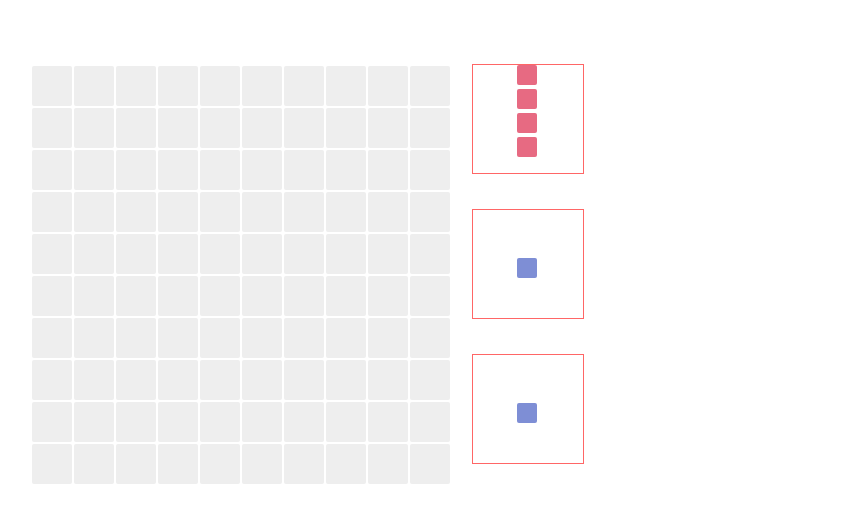
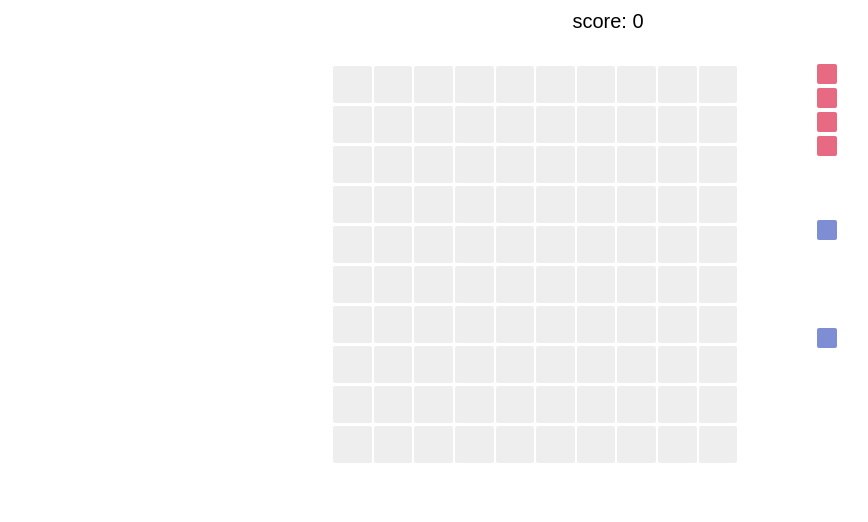
Before and after one commit to imgss/react-1010, a React (Create React App) app: page / in a window 1280 px wide. Shown: the top 522 px of the page, without its empty margins (32-900 px from the left). Built offline with nearby package versions, Linux system fonts and the light colour scheme.

Commit message:
可以加分数

```diff
--- a/src/App.css
+++ b/src/App.css
@@ -6,6 +6,7 @@
 .App{
   display: flex;
   padding: 5%;
+  justify-content: center;
   box-sizing: border-box;
   width: 100%;
   position: absolute;
@@ -18,23 +19,31 @@
 }
 .color{
   position: absolute;
-
+  top: 0;
+  left: 0;
 }
 .container{
   height: 400px;
   width: 110px;
   display: flex;
   flex-direction: column;
-  justify-content: space-between;
+  justify-content: flex-start;
   margin-left: 20px;
 }
 
 .block_container{
-  border: 1px solid #f66;
   transition: transform .1s ease;
   transform-origin:100% 100%;/*鼠标的位置在3/3的位置*/
   height: 108px;
   width: 110px;
+}
+
+.score{
+  font-size: 20px;
+  text-align: center;
+  width: 100%;
+  position: fixed;
+  top: 10px;
 }
 
 .block_cell{
@@ -46,8 +55,8 @@
 }
 
 .cell{
-  width: 40px;
-  height: 40px;
+  width: 9.2%;
+  height: 9.2%;
   background: #eee;
   display: inline-block;
   padding: 0;
@@ -58,3 +67,13 @@
   z-index: 10;
   background-color: transparent;
 }
+@media screen and (max-width:420px){
+  .App{
+    flex-direction: column;
+  }
+  .container{
+    flex-direction: row;
+    width: 100%;
+    height: 110px
+  }
+}
--- a/src/App.js
+++ b/src/App.js
@@ -23,6 +23,7 @@ class App extends Component {
 
     this.state = {
       srcCells : this.initSrcCells(),
+      score: 0,
       targetCells,
       isDragging: false,
       canDrop: true,
@@ -57,13 +58,24 @@ class App extends Component {
   }
   //放置方块
   handleDrop(i){
-    if(this.state.canDrop){
+    let onGrid = false;//判断方块是不是在栅格上
+    let cells = this.state.targetCells
+    for (let i = 0; i < 10; i++) {
+      for (let j = 0; j < 10; j++) {
+        if(cells[i][j].color === SHADOW_COLOR){
+          onGrid = true;
+          break;
+        }
+      }
+    }
+    if(this.state.canDrop && onGrid){
       console.log('可以放')
-      let cells = this.state.targetCells;
+      let score = this.state.score;
       let color = this.state.dragBlock.color;
       for (let i = 0; i < 10; i++) {
         for (let j = 0; j < 10; j++) {
           if (cells[i][j].color === SHADOW_COLOR) {
+            score += 1;
             cells[i][j] = {
               color: color,
               fill: 1
@@ -74,15 +86,16 @@ class App extends Component {
       let srcCells = this.state.srcCells;
       let index = this.state.srcCells.indexOf(this.state.dragBlock)
       srcCells.splice(index, 1)
-      console.log({index},srcCells)
       if(srcCells.length === 0){
         srcCells = this.initSrcCells()
       }
       this.setState({
         targetCells: cells,
+        score: score,
         isDragging: false,
         srcCells: srcCells
       });
+      this.clearBlock();
     }else{
       console.log('不可以放')
       let srcCells = this.state.srcCells;
@@ -95,6 +108,36 @@ class App extends Component {
         canDrop: true
       });
     }
+  }
+
+  clearBlock(){//消除方块
+    let cells = this.state.targetCells;
+    let score = this.state.score;
+    //行检测
+    for (let i = 0; i < 10; i++) {
+      if(cells[i].every(cell => cell.fill)){
+        score += 10;
+        for(let cell of cells[i]){
+          cell.fill = 0;
+          cell.color = 'transparent';
+        }
+      }
+    }
+    //列检测
+    for (let i = 0; i < 10; i++) {
+      if(cells.every(row => row[i].fill)){
+        score += 10;
+        for(let row of cells){
+          row[i].fill = 0;
+          row[i].color = 'transparent';
+        }
+      }
+    }
+    this.setState({
+      targetCells: cells,
+      score
+    })
+
   }
 
   clearShadow(){
@@ -144,7 +187,10 @@ class App extends Component {
 
   render() {
     return (
+        <div >
+          <div className="score">score: {this.state.score}</div>
           <div className="App">
+          <div style={{position:'relative'}}>
             <Grid />
             <ColorGrid
               isDragging={this.state.isDragging}
@@ -152,10 +198,12 @@ class App extends Component {
               block={this.state.dragBlock}
               onBlockMove={this.drawShadow}
             />
+          </div>
           <Blocks
           onDrag={this.handleDrag}
           onDrop={this.handleDrop}
           srcCells={this.state.srcCells}/>
+        </div>
       </div>
     );
   }
--- a/src/components/block.js
+++ b/src/components/block.js
@@ -7,12 +7,17 @@ class Block extends Component {
   }
 
   handleMouseDown(e) {
+    e.preventDefault()
     console.log(e.target)
-    document.onmousemove = e => {
+    let moveHandler = e => {
       //通知app在拖拽了
-      this.props.isDrag(e.clientX, e.clientY);
+      let x = e.clientX
+      let y = e.clientY
+      this.props.isDrag(x, y);
     };
-    document.onmouseup = e => {
+    document.onmousemove = moveHandler
+    document.ontouchmove = moveHandler
+    let upHandler = e => {
       if(e.target.className === 'App'){
         return
       }
@@ -25,6 +30,8 @@ class Block extends Component {
       //   style: {}
       // });
     };
+    document.onmouseup = upHandler
+    document.ontouchend = upHandler
   }
 
   render() {
@@ -32,6 +39,7 @@ class Block extends Component {
       <div
         className="block_container"
         onMouseDown={this.handleMouseDown}
+        onTouchStart={this.handleMouseDown}
         style={this.props.block.style}
       >
         {this.props.block.shape.map((i, index) =>
--- a/src/components/color_grid.js
+++ b/src/components/color_grid.js
@@ -9,7 +9,6 @@ class ColorGrid extends Component {
   handleMouseOver(i, j, e) {
     this.props.onBlockMove(i,j)
   }
-
 
   render() {
     let colorCells = [];
--- a/src/js/Factory.js
+++ b/src/js/Factory.js
@@ -29,8 +29,8 @@ export default {
         [   //短L形
             [0,0,0,0,0, 0,1,0,0,0, 0,1,1,0,0, 0,0,0,0,0, 0,0,0,0,0],
             [0,0,0,0,0, 0,1,1,0,0, 0,1,0,0,0, 0,0,0,0,0, 0,0,0,0,0],
-            [0,0,1,1,0, 0,0,0,1,0, 0,0,0,0,0, 0,0,0,0,0, 0,0,0,0,0],
-            [0,0,0,1,0, 0,0,1,1,0, 0,0,0,0,0, 0,0,0,0,0, 0,0,0,0,0]
+            [0,0,0,0,0, 0,0,1,1,0, 0,0,0,1,0, 0,0,0,0,0, 0,0,0,0,0],
+            [0,0,0,0,0, 0,0,0,1,0, 0,0,1,1,0, 0,0,0,0,0, 0,0,0,0,0]
         ],
         [   //方四块
             [0,0,0,0,0, 0,1,1,0,0, 0,1,1,0,0, 0,0,0,0,0, 0,0,0,0,0]
```
Also changed, not shown: 1 other file (tests, documents, lock files or other folders). Lines whose indentation alone changed are shown as unchanged.
